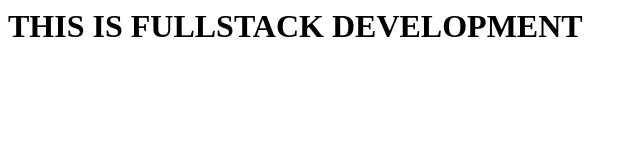
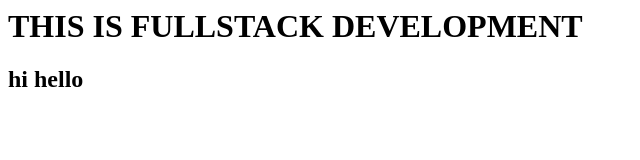
Before and after one commit to BhuvanaK18/NTTF-FULLSTACK, a plain HTML site: page Sample.html in a window 1280 px wide. Shown: the whole page, without its empty margins (0-640 px from the left). Drawn offline with Linux system fonts and the light colour scheme.

Commit message:
Update Sample.html

```diff
--- a/Sample.html
+++ b/Sample.html
@@ -1,5 +1,6 @@
 <html>
 <body>
 <h1> THIS IS FULLSTACK DEVELOPMENT</H1>
+<h2>hi hello<h2>
 </BODY>
 </HTML>
```
